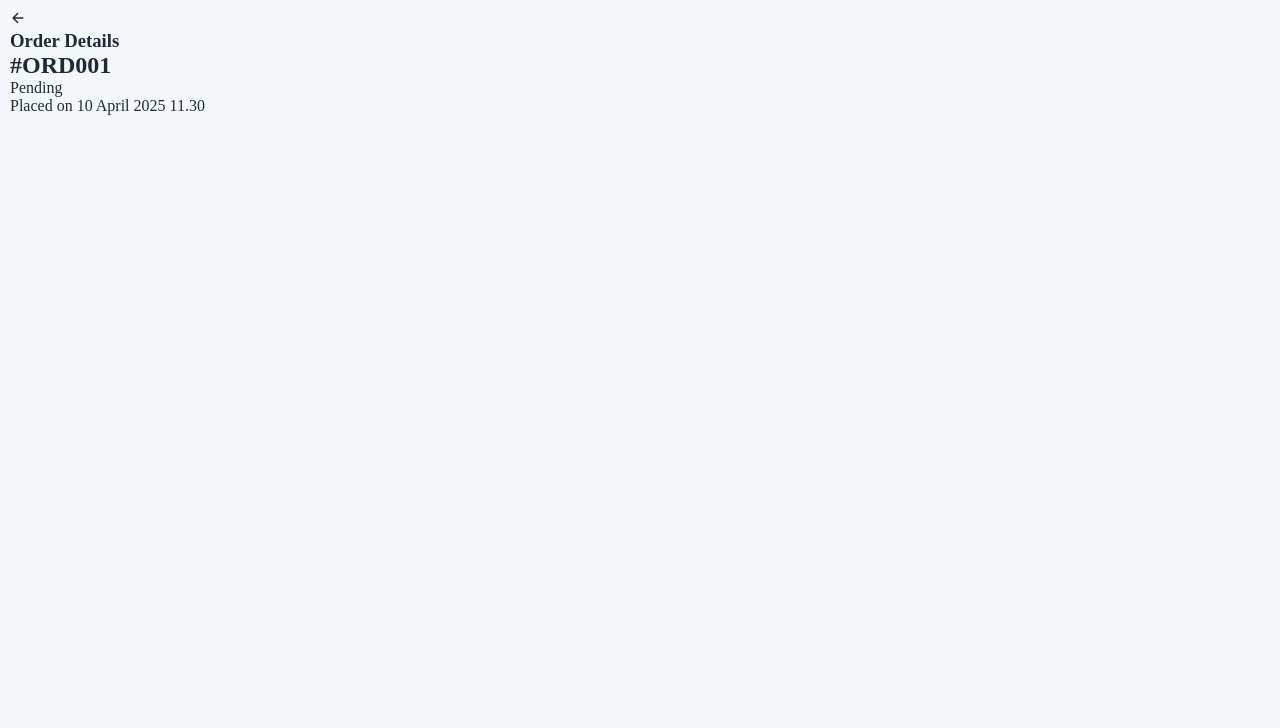
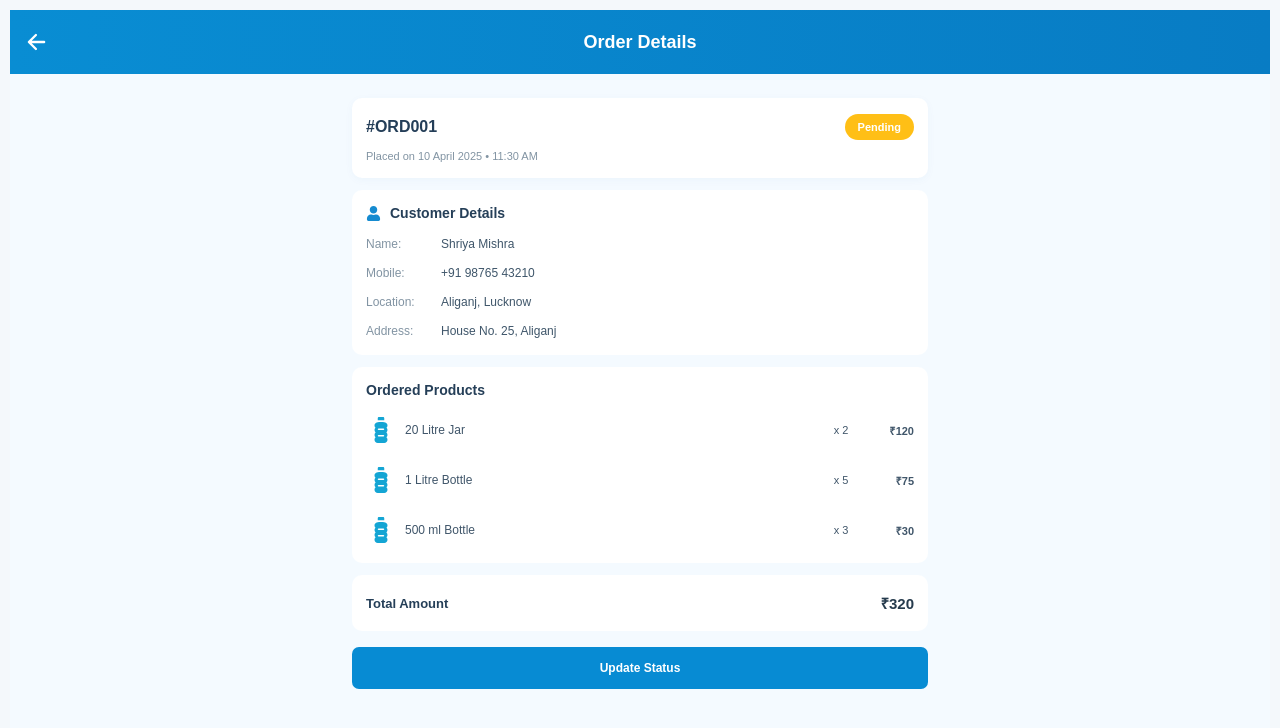
Before and after one commit to Shalu-1-2/supplier, a React (Vite) app: page /orderDetail in a window 1280 px wide. Shown: the top 728 px of the page. Built offline with nearby package versions, Linux system fonts and the light colour scheme.

Commit message:
done orderdetails

```diff
--- a/src/Pages/CSS/OrderDetail.css
+++ b/src/Pages/CSS/OrderDetail.css
@@ -1,9 +1,302 @@
-*{
+
+* {
     margin: 0;
     padding: 0;
     box-sizing: border-box;
+}
+
+/* Main Page */
+
+.order-details-page {
+    min-height: 100vh;
+    width: 100%;
+    background-color: #f4faff;
+    font-family: Arial, sans-serif;
+    color: #263b4d;
+}
+
+/* Header */
+
+.order-details-header {
+    height: 60px;
+    width: 100%;
+     background: linear-gradient(
+        90deg,
+        #098dd3,
+        #087cc4
+    );
+
+    display: flex;
+    align-items: center;
+    justify-content: center;
+
+    position: relative;
+    color: white;
+}
+
+.order-details-header h3 {
+    font-size: 18px;
+    font-weight: 600;
+}
+
+/* Back Button */
+
+.order-back-btn {
+    position: absolute;
+    left: 14px;
+    top: 50%;
+    transform: translateY(-50%);
+
+    border: none;
+    background: transparent;
+    color: white;
+
+    font-size: 25px;
+    cursor: pointer;
+
+    display: flex;
+    align-items: center;
+}
+
+/* Main Container */
+
+.order-details-container {
+    width: 100%;
+    max-width: 500px;
+
+    margin: 0 auto;
+    padding: 16px 12px 25px;
+}
+
+/* Order Summary */
+
+.order-summary {
+    background: white;
+    border-radius: 10px;
+    padding: 16px 14px;
+
+    box-shadow: 0 2px 8px rgba(
+        0, 100, 180, 0.04
+    );
+}
+
+.order-summary-top {
+    display: flex;
+    justify-content: space-between;
+    align-items: center;
+}
+
+.order-summary-top h2 {
+    font-size: 16px;
+    color: #243e58;
+}
+
+.order-status {
+    background: #ffbf16;
+    color: white;
+
+    font-size: 11px;
+    font-weight: 600;
+
+    padding: 7px 13px;
+    border-radius: 20px;
+}
+
+.order-date {
+    margin-top: 10px;
+
+    font-size: 11px;
+    color: #8294a3;
+}
+
+.order-date span {
+    color: #8294a3;
+}
+
+/* Customer Details */
+
+.customer-details {
+    margin-top: 12px;
+    background: white;
+    border-radius: 10px;
+    padding: 15px 14px;
+}
+
+.section-title {
+    display: flex;
+    align-items: center;
+    gap: 9px;
+
+    font-size: 14px;
+    font-weight: 600;
+
+    color: #253f58;
+    margin-bottom: 14px;
+}
+
+.section-title svg {
+    color: #168bd0;
+    font-size: 15px;
+}
+
+.customer-info {
+    display: flex;
+    flex-direction: column;
+    gap: 11px;
+}
+
+.info-row {
+    display: grid;
+    grid-template-columns: 75px 1fr;
+
+    font-size: 12px;
+    color: #3f566a;
+
+    line-height: 1.5;
+}
+
+.info-label {
+    color: #8294a3;
+}
+
+/* Ordered Products */
+
+.ordered-products {
+    margin-top: 12px;
+
+    background: white;
+    border-radius: 10px;
+    padding: 15px 14px;
+}
+
+.product-list {
+    display: flex;
+    flex-direction: column;
+    gap: 14px;
+}
+
+.product-item {
+    display: grid;
+    grid-template-columns: 34px 1fr 40px 48px;
+    align-items: center;
+    column-gap: 5px;
+}
+
+.product-icon {
+    width: 30px;
+    height: 36px;
+
+    display: flex;
+    justify-content: center;
+    align-items: center;
+
+    color: #14a5d4;
+    font-size: 26px;
+}
+
+.product-name {
+    font-size: 12px;
+    color: #40566a;
+}
+
+.product-quantity {
+    font-size: 11px;
+    color: #40566a;
+    text-align: center;
+}
+
+.product-price {
+    font-size: 11px;
+    font-weight: 600;
+
+    color: #40566a;
+    text-align: right;
+}
+
+/* Total Amount */
+
+.total-amount {
+    margin-top: 12px;
+
+    background: white;
+    border-radius: 10px;
+    padding: 18px 14px;
+
+    display: flex;
+    justify-content: space-between;
+    align-items: center;
+
+    font-size: 13px;
+    font-weight: 600;
+
+    color: #253f58;
+}
+
+.total-amount strong {
+    font-size: 15px;
+    color: #263b4d;
+}
+
+/* Update Status Button */
+
+.update-status-btn {
+    width: 100%;
+    height: 42px;
+
+    margin-top: 16px;
+
+    border: none;
+    border-radius: 7px;
+
+    background: #078bd3;
+    color: white;
+
+    font-size: 12px;
+    font-weight: 600;
+
+    cursor: pointer;
+
+    transition: background 0.3s ease;
+}
+
+.update-status-btn:hover {
+    background: #0678b8;
+}
+
+/* Responsive */
+
+@media (max-width: 480px) {
+
+    .order-details-header {
+        height: 60px;
+    }
+
+    .order-details-container {
+        padding: 12px 10px 25px;
+    }
+
+    .order-summary,
+    .customer-details,
+    .ordered-products,
+    .total-amount {
+        border-radius: 9px;
+    }
+
+    .info-row {
+        grid-template-columns: 72px 1fr;
+    }
 
 }
-.order-details-header-outer{
+
+@media (min-width: 768px) {
+
+    .order-details-container {
+        max-width: 600px;
+        padding-top: 24px;
+    }
+
+    .order-details-header {
+        height: 64px;
+    }
 
 }
--- a/src/Pages/OrderDetail.jsx
+++ b/src/Pages/OrderDetail.jsx
@@ -1,39 +1,191 @@
-import React from 'react'
-import "../Pages/CSS/OrderDetail.css"
+
+import React from "react";
+import "../Pages/CSS/OrderDetail.css";
 import { IoArrowBack } from "react-icons/io5";
+import { FaUser } from "react-icons/fa";
+import { FaBottleWater } from "react-icons/fa6";
 
 const OrderDetail = () => {
+
+    const handleBack = () => {
+        window.history.back();
+    };
+
+    const handleUpdateStatus = () => {
+        alert("Order status updated!");
+    };
+
     return (
-        <>
+        <div className="order-details-page">
 
-            <div className="order-details-header-outer">
-                <div className="order-detail-icon">
-                    <span><IoArrowBack /></span>
-                </div>
-                <div className="order-detail-content">
-                    <h3>Order Details</h3>
-                </div>
-                <div className="order-details-outer">
-                    <div className="order-detail">
+            {/* Header */}
+            <div className="order-details-header">
+
+                <button
+                    className="order-back-btn"
+                    onClick={handleBack}
+                >
+                    <IoArrowBack />
+                </button>
+
+                <h3>Order Details</h3>
+
+            </div>
+
+            {/* Main Content */}
+            <div className="order-details-container">
+
+                {/* Order Summary */}
+                <div className="order-summary">
+
+                    <div className="order-summary-top">
+
                         <h2>#ORD001</h2>
 
+                        <span className="order-status">
+                            Pending
+                        </span>
+
                     </div>
-                    <div className="Order-text">
-                        <p>Pending</p>
-                    </div>
-                    <p>Placed on 10 April 2025 11.30</p>
+
+                    <p className="order-date">
+                        Placed on 10 April 2025
+                        <span> • 11:30 AM</span>
+                    </p>
 
                 </div>
 
+                {/* Customer Details */}
+                <div className="customer-details">
 
+                    <h3 className="section-title">
+                        <FaUser />
+                        Customer Details
+                    </h3>
 
+                    <div className="customer-info">
+
+                        <div className="info-row">
+                            <span className="info-label">Name:</span>
+                            <span>Shriya Mishra</span>
+                        </div>
+
+                        <div className="info-row">
+                            <span className="info-label">Mobile:</span>
+                            <span>+91 98765 43210</span>
+                        </div>
+
+                        <div className="info-row">
+                            <span className="info-label">Location:</span>
+                            <span>Aliganj, Lucknow</span>
+                        </div>
+
+                        <div className="info-row">
+                            <span className="info-label">Address:</span>
+                            <span>House No. 25, Aliganj</span>
+                        </div>
+
+                    </div>
+
+                </div>
+
+                {/* Ordered Products */}
+                <div className="ordered-products">
+
+                    <h3 className="section-title">
+                        Ordered Products
+                    </h3>
+
+                    <div className="product-list">
+
+                        {/* Product 1 */}
+                        <div className="product-item">
+
+                            <div className="product-icon">
+                                <FaBottleWater />
+                            </div>
+
+                            <div className="product-name">
+                                <span>20 Litre Jar</span>
+                            </div>
+
+                            <div className="product-quantity">
+                                x 2
+                            </div>
+
+                            <div className="product-price">
+                                ₹120
+                            </div>
+
+                        </div>
+
+                        {/* Product 2 */}
+                        <div className="product-item">
+
+                            <div className="product-icon">
+                                <FaBottleWater />
+                            </div>
+
+                            <div className="product-name">
+                                <span>1 Litre Bottle</span>
+                            </div>
+
+                            <div className="product-quantity">
+                                x 5
+                            </div>
+
+                            <div className="product-price">
+                                ₹75
+                            </div>
+
+                        </div>
+
+                        {/* Product 3 */}
+                        <div className="product-item">
+
+                            <div className="product-icon">
+                                <FaBottleWater />
+                            </div>
+
+                            <div className="product-name">
+                                <span>500 ml Bottle</span>
+                            </div>
+
+                            <div className="product-quantity">
+                                x 3
+                            </div>
+
+                            <div className="product-price">
+                                ₹30
+                            </div>
+
+                        </div>
+
+                    </div>
+
+                </div>
+
+                {/* Total Amount */}
+                <div className="total-amount">
+
+                    <span>Total Amount</span>
+
+                    <strong>₹320</strong>
+
+                </div>
+
+                {/* Update Status Button */}
+                <button
+                    className="update-status-btn"
+                    onClick={handleUpdateStatus}
+                >
+                    Update Status
+                </button>
 
             </div>
 
+        </div>
+    );
+};
 
-
-        </>
-    )
-}
-
-export default OrderDetail
+export default OrderDetail;
```
